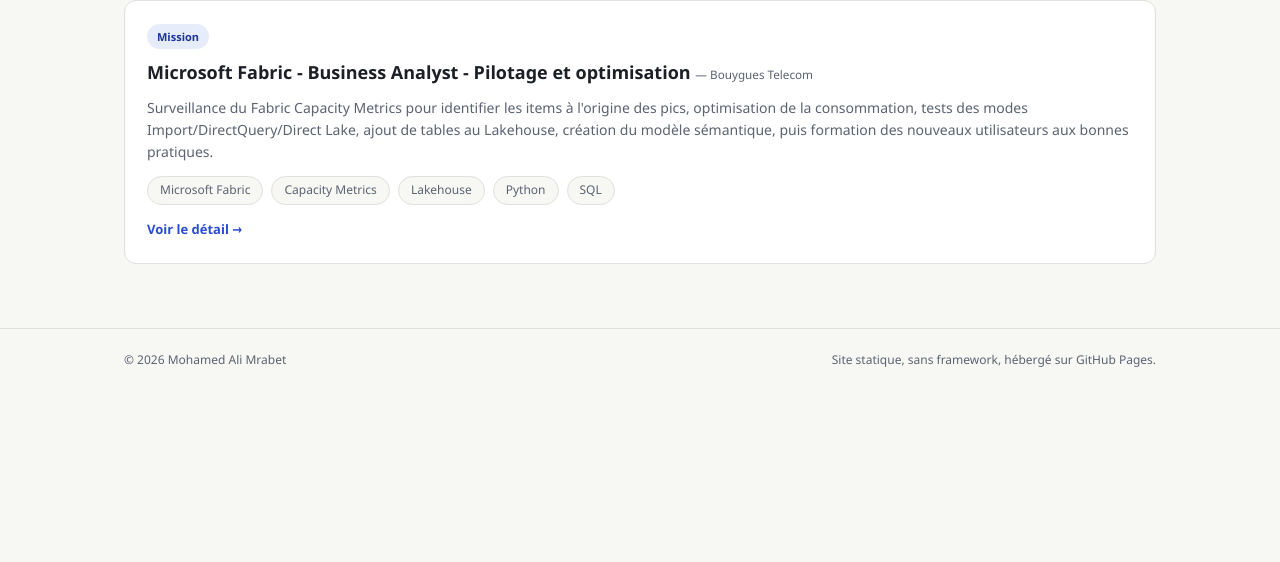
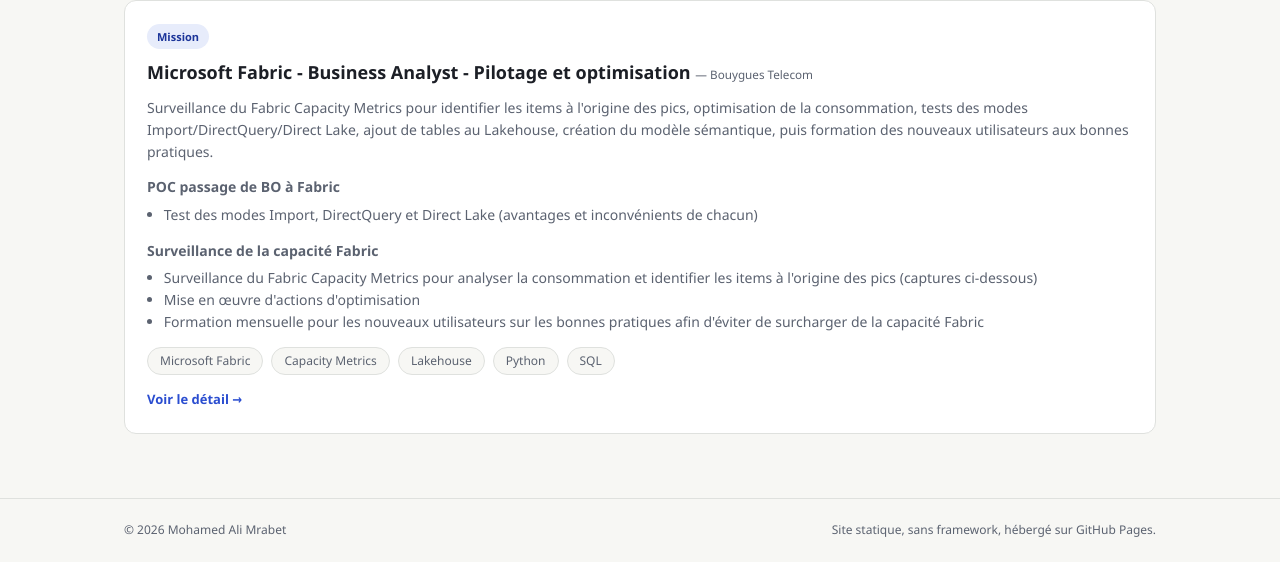
Before and after one commit to MOHAMEDALIMRABET/MOHAMEDALIMRABET.github.io, a plain HTML site: page realisations/microsoft-fabric.html in a window 1280 px wide. Shown: the part 248-810 px from the top of the page. Drawn offline with Linux system fonts and the light colour scheme.

Commit message:
Microsoft Fabric: ajout des details POC BO->Fabric et surveillance de capacite sur la page hub

```diff
--- a/realisations/microsoft-fabric.html
+++ b/realisations/microsoft-fabric.html
@@ -46,6 +46,16 @@
               Lake, ajout de tables au Lakehouse, création du modèle sémantique, puis formation des
               nouveaux utilisateurs aux bonnes pratiques.
             </p>
+            <p style="font-weight:700; margin:0 0 6px;">POC passage de BO à Fabric</p>
+            <ul style="color:var(--muted); font-size:14px; padding-left:1.2em; margin:0 0 14px;">
+              <li>Test des modes Import, DirectQuery et Direct Lake (avantages et inconvénients de chacun)</li>
+            </ul>
+            <p style="font-weight:700; margin:0 0 6px;">Surveillance de la capacité Fabric</p>
+            <ul style="color:var(--muted); font-size:14px; padding-left:1.2em; margin:0 0 14px;">
+              <li>Surveillance du Fabric Capacity Metrics pour analyser la consommation et identifier les items à l'origine des pics (captures ci-dessous)</li>
+              <li>Mise en œuvre d'actions d'optimisation</li>
+              <li>Formation mensuelle pour les nouveaux utilisateurs sur les bonnes pratiques afin d'éviter de surcharger de la capacité Fabric</li>
+            </ul>
             <ul class="tech-list">
               <li>Microsoft Fabric</li>
               <li>Capacity Metrics</li>
```
